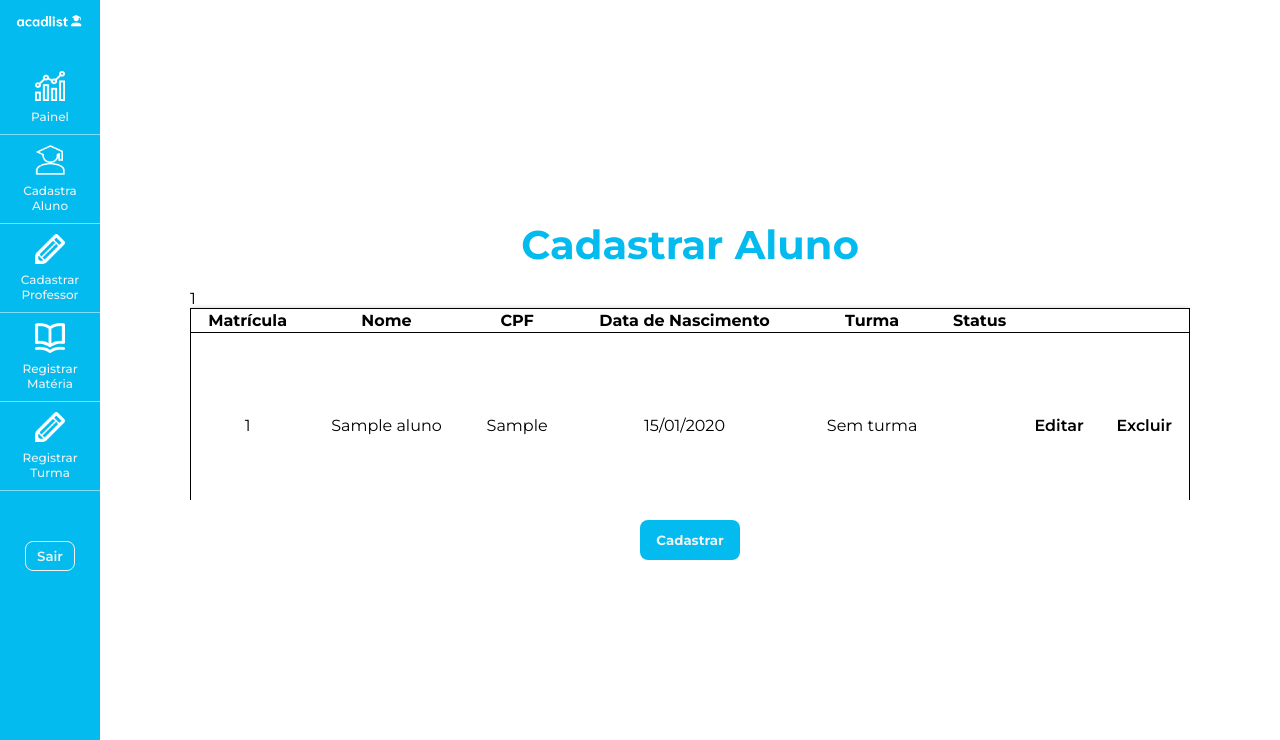
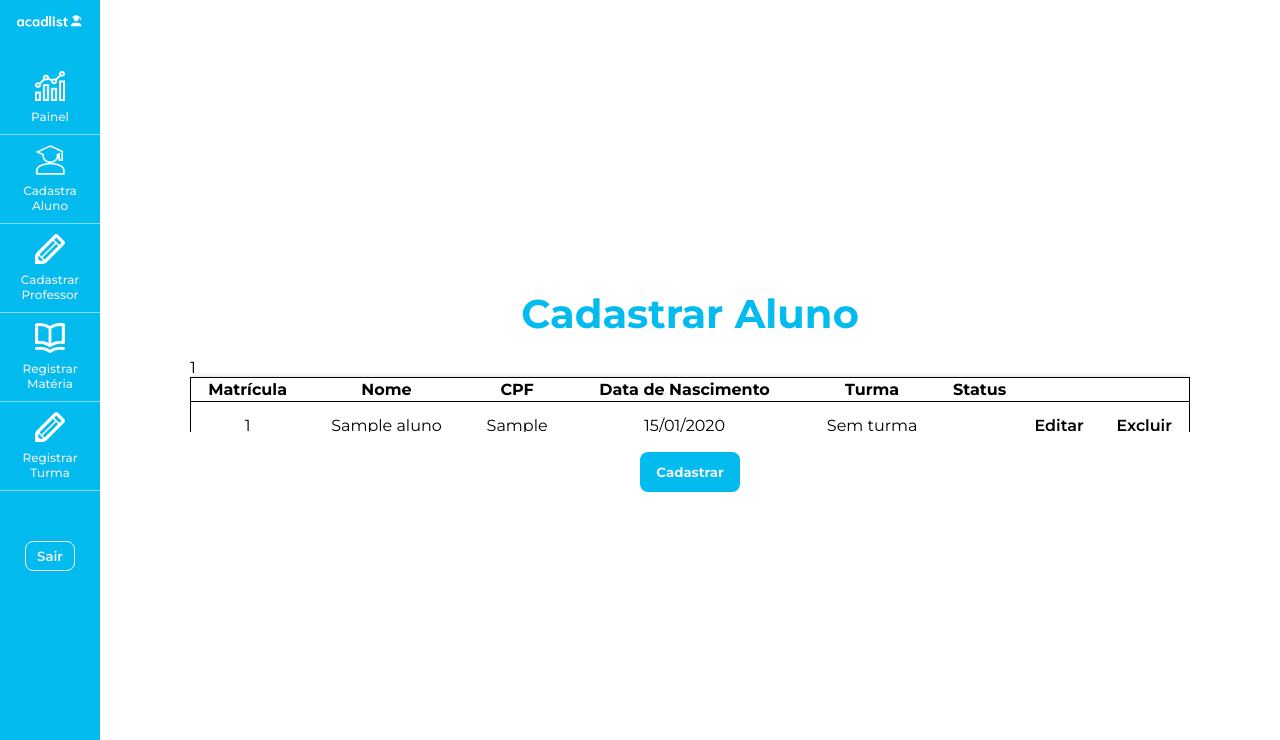
Before and after one commit to natanferreirah/acadlist, a PHP site: page /CRUDaluno/alunocrud.php in a window 1280 px wide. Shown: the top 740 px of the page. Run offline with PHP 8.4, Linux system fonts and the light colour scheme; the visitor is signed in with stand-in values (Sample User, id 1); tables that the repository leaves empty hold one stand-in row (values such as "Sample post"); data that the repository does not hold is empty.

Commit message:
Mudança da altura da tabela read de aluno

```diff
--- a/assets/css/crud.css
+++ b/assets/css/crud.css
@@ -186,7 +186,7 @@ a{
 
 #table_container_aluno{
   overflow: auto;
-  height: 211px;
+  height: auto;
   width: 1000px;
 }
 
```
